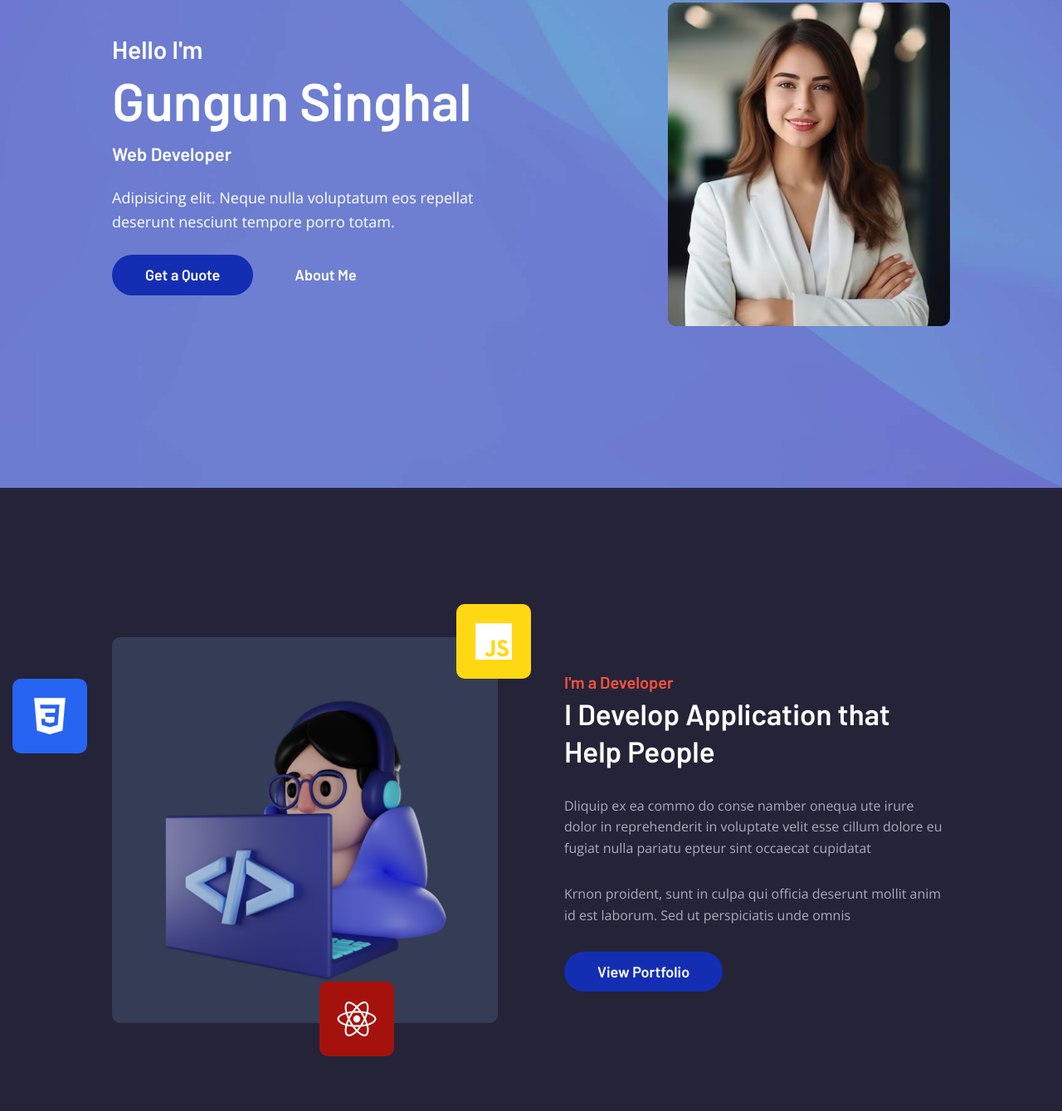
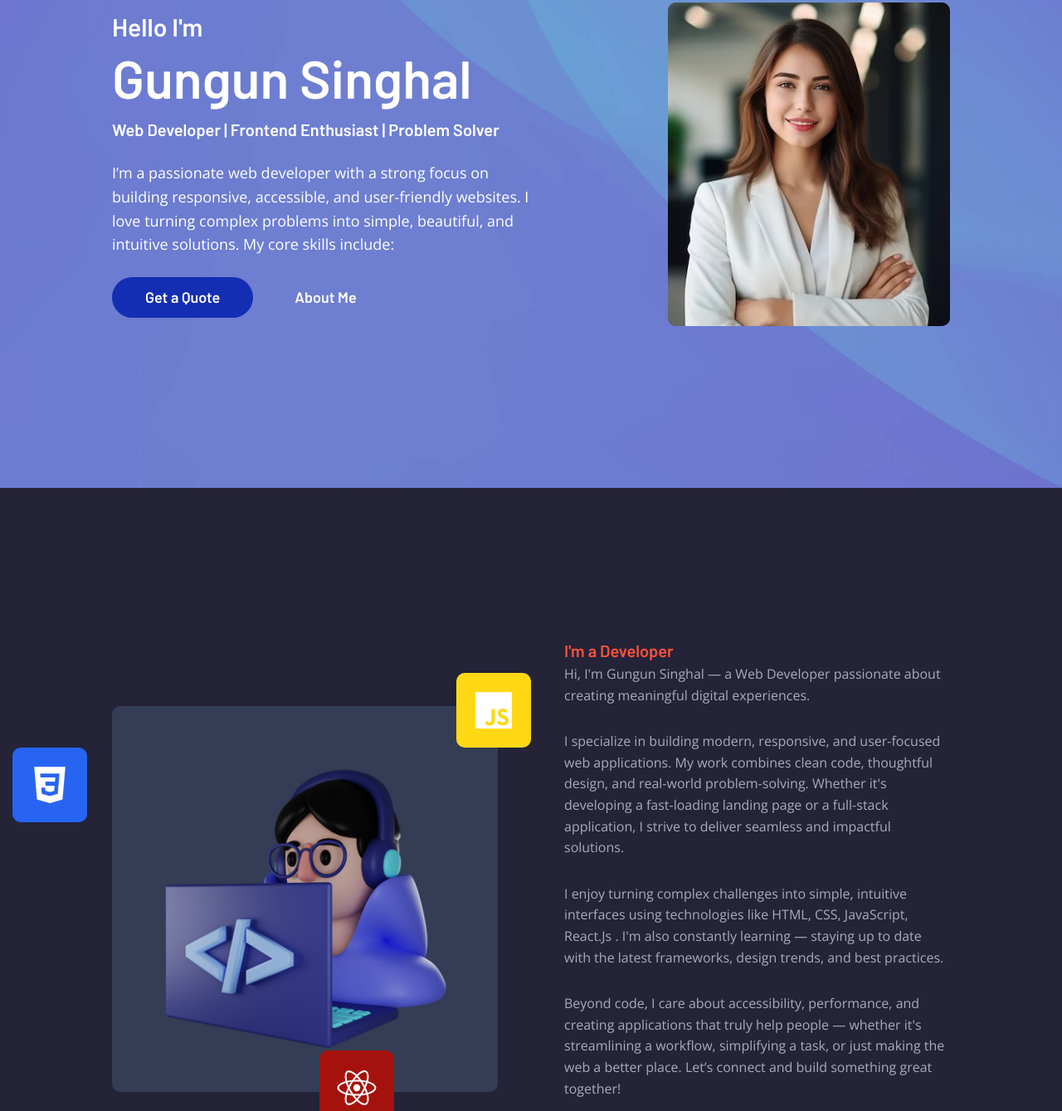
Before and after one commit to Gungun1404/OIBSIP_WebDevelopment_Task2, a plain HTML site: page portfolio-master/index.html in a window 1280 px wide. Shown: the part 212-1551 px from the top of the page at 83% size. Drawn offline with nearby package versions, Linux system fonts and the light colour scheme.

Commit message:
first commit

```diff
--- a/portfolio-master/assets/css/style.css
+++ b/portfolio-master/assets/css/style.css
@@ -334,7 +334,7 @@ body {
 
 .hero-title {
   font-family: var(--ff-barlow);
-  font-size: var(--fs-5);
+  font-size: var(--fs-4);
   font-weight: var(--fw-600);
   line-height: 1.3;
   margin-block-end: 14px;
--- a/portfolio-master/index.html
+++ b/portfolio-master/index.html
@@ -73,7 +73,7 @@
           </li>
 
           <li>
-            <a href="#" class="btn btn-primary">Download CV</a>
+         <a href="assets/Gungun_Resume.pdf" class="btn btn-primary" target="_blank">View Resume</a>
           </li>
 
         </ul>
@@ -109,11 +109,13 @@
 
             <h2 class="hero-title">
               <span>Hello I'm</span>
-              <strong>Gungun Singhal</strong> Web Developer
+              <strong>Gungun Singhal</strong> Web Developer | Frontend Enthusiast | Problem Solver
             </h2>
 
             <p class="hero-text">
-              Adipisicing elit. Neque nulla voluptatum eos repellat deserunt nesciunt tempore porro totam.
+              I’m a passionate web developer with a strong focus on building responsive, accessible, and user-friendly
+              websites. I love turning complex problems into simple, beautiful, and intuitive solutions. My core skills
+              include:
             </p>
 
             <div class="btn-group">
@@ -163,19 +165,25 @@
 
             <p class="section-subtitle">I'm a Developer</p>
 
-            <h2 class="h2 section-title">I Develop Application that Help People</h2>
-
             <p class="section-text">
-              Dliquip ex ea commo do conse namber onequa ute irure dolor in reprehenderit in voluptate velit esse cillum
-              dolore eu
-              fugiat nulla pariatu epteur sint occaecat cupidatat
+              Hi, I'm Gungun Singhal — a Web Developer passionate about creating meaningful digital experiences.
             </p>
 
             <p class="section-text">
-              Krnon proident, sunt in culpa qui officia deserunt mollit anim id est laborum. Sed ut perspiciatis unde
-              omnis
+              I specialize in building modern, responsive, and user-focused web applications. My work combines clean
+              code, thoughtful design, and real-world problem-solving. Whether it's developing a fast-loading landing
+              page or a full-stack application, I strive to deliver seamless and impactful solutions.</p>
+
+              <p class="section-text"></p> I enjoy turning complex challenges into simple, intuitive interfaces using technologies like HTML, CSS,
+              JavaScript, React.Js . I'm also constantly learning — staying up to date with the latest
+              frameworks, design trends, and best practices.</p>
+
+               <p class="section-text"></p>Beyond code, I care about accessibility, performance, and creating applications that truly help people —
+              whether it's streamlining a workflow, simplifying a task, or just making the web a better place.
+
+              Let’s connect and build something great together!
             </p>
-
+          </br>
             <a href="#portfolio" class="btn btn-primary blue">View Portfolio</a>
 
           </div>
@@ -199,7 +207,7 @@
           <h2 class="h2 section-title">My Amazing Works</h2>
 
           <p class="section-text">
-            Dliquip ex ea commo do conse namber onequa ute irure dolor in reprehen derit in voluptate
+           “I believe every project is an opportunity to learn, grow, and make an impact.”
           </p>
 
           <ul class="portfolio-list">
@@ -296,9 +304,7 @@
 
           <h2 class="h2 section-title">I Develop Skills Regularly</h2>
 
-          <p class="section-text">
-            Dliquip ex ea commo do conse namber onequa ute irure dolor in reprehen derit in voluptate
-          </p>
+
 
           <ul class="skills-list">
 
@@ -422,7 +428,7 @@
                     <h3 class="contact-item-title">Address</h3>
 
                     <address class="contact-item-link">
-                       Mansarover, Jaipur
+                      Mansarover, Jaipur
                     </address>
                   </div>
 
@@ -481,7 +487,7 @@
           <h2 class="h2 section-title">Checkout My Recent Blogs</h2>
 
           <p class="section-text">
-            Dliquip ex ea commo do conse namber onequa ute irure dolor in reprehen derit in voluptate
+           I love sharing what I learn — from development tips to personal insights on coding, tools, and the tech world.
           </p>
 
           <ul class="blog-list">
```
Also changed, not shown: 1 other file.
